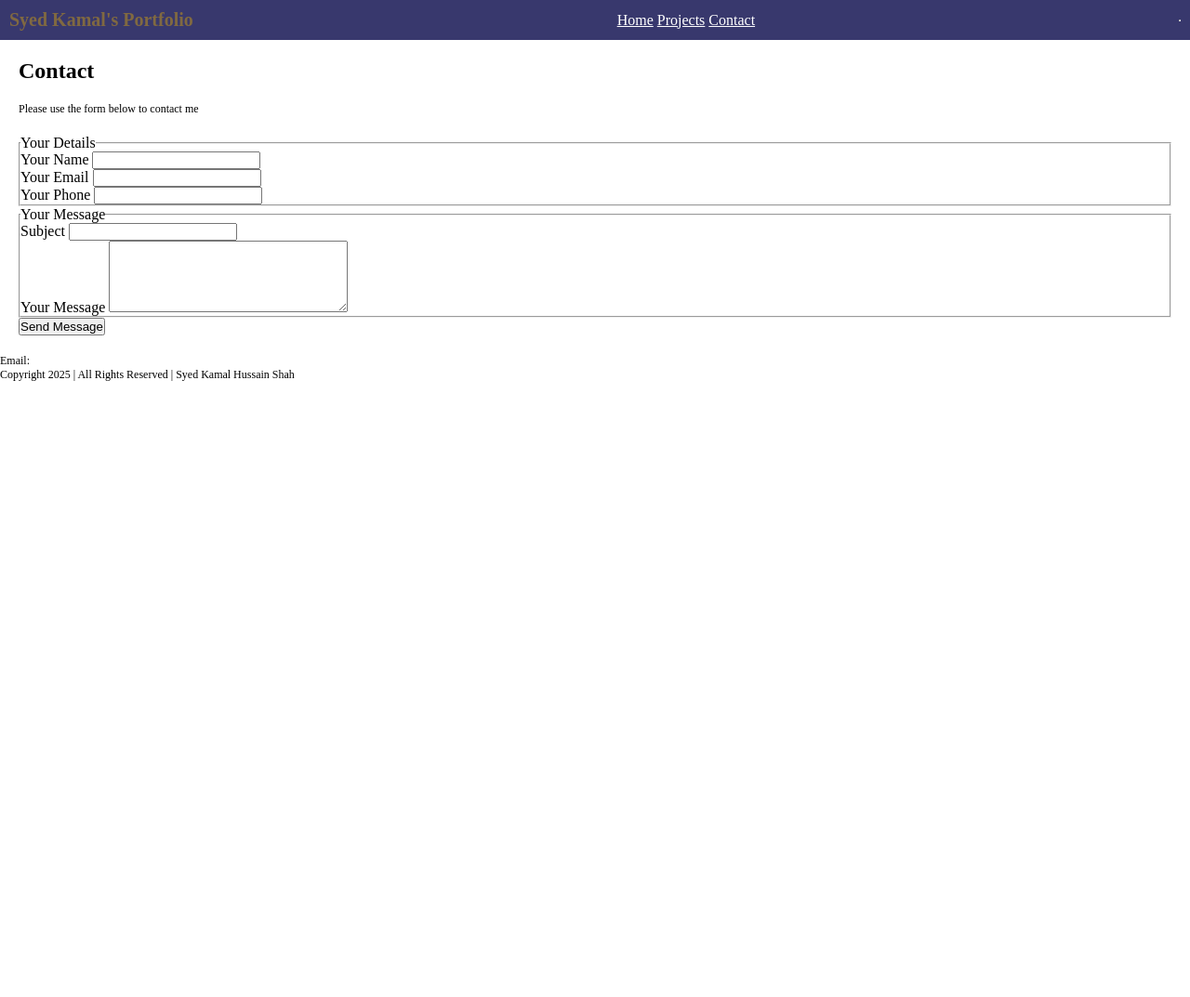
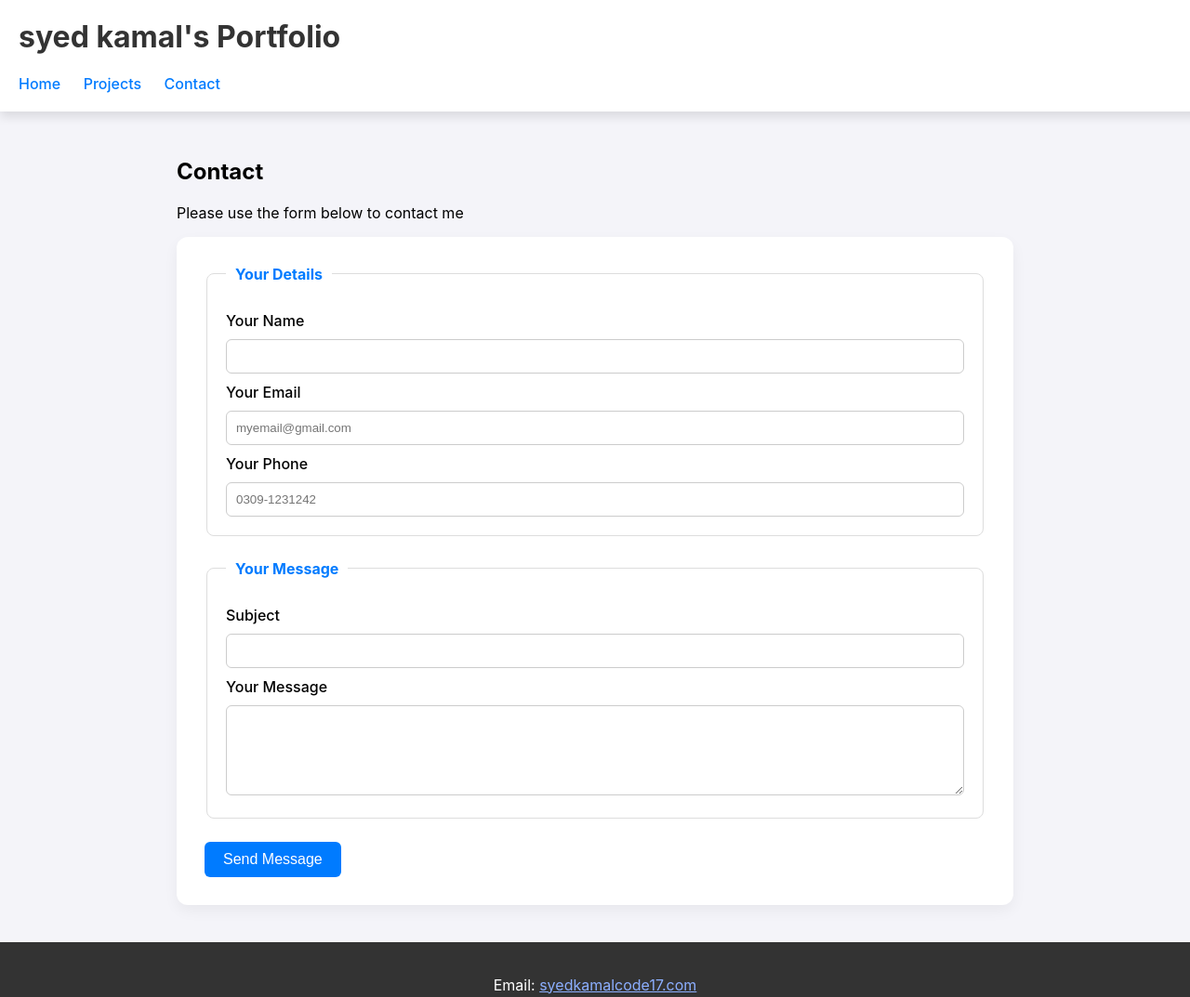
Before and after one commit to syedkamalcode17-webdev/WebDev-Batch-2-PITP, a plain HTML site: page week 1/portfolio/contact.html in a window 1280 px wide. Shown: the top 1073 px of the page at 93% size. Before the commit the page ends 800 px from the top, so only its background shows below. Drawn offline with Linux system fonts and the light colour scheme.

Commit message:
upload new things

```diff
--- a/week 1/portfolio/contact.html
+++ b/week 1/portfolio/contact.html
@@ -3,18 +3,17 @@
 <head>
     <meta charset="UTF-8">
     <meta name="viewport" content="width=device-width, initial-scale=1.0">
-    <title>Syed Kamal Web Developer</title>
+    <title>syed kamal Web Developer</title>
     <link rel="stylesheet" href="style.css">
 </head>
 <body>
     <header>
-        <h1>Syed Kamal's Portfolio</h1>
+        <h1>syed kamal's Portfolio</h1>
         <nav>
             <a href="./">Home</a>
             <a href="./projects.html">Projects</a>
             <a href="./contact.html">Contact</a>
         </nav>
-        <hr>
     </header>
     <main>
         <h2>Contact</h2>
@@ -23,13 +22,13 @@
             <fieldset>
                 <legend>Your Details</legend>
                 <label for="name">Your Name</label>
-                <input type="text" id="name">
+                <input type="text" id="name" required>
                 <br>
                 <label for="email">Your Email</label>
-                <input type="email" id="email">
+                <input type="email" id="email" required placeholder="myemail@gmail.com">
                 <br>
                 <label for="phone">Your Phone</label>
-                <input type="tel" id="phone">
+                <input type="tel" id="phone" placeholder="0309-1231242">
             </fieldset>
             <fieldset>
                 <legend>Your Message</legend>
@@ -37,15 +36,14 @@
                 <input type="text" id="subject">
                 <br>
                 <label for="message">Your Message</label>
-                <textarea id="message" rows="5" cols="30"></textarea>
+                <textarea id="message" rows="5" cols="30" required></textarea>
             </fieldset>
-            <button>Send Message</button>
+            <button type="submit">Send Message</button>
         </form>
     </main>
     <footer>
-        <p>Email: <a href="mailto: syedkamalcode17@.gmail.com">syedkamalcode17@.gmail.com</a></p>
-        <p>Copyright 2025 | All Rights Reserved | Syed Kamal Hussain Shah
-        </p>
+        <p>Email: <a href="mailto:syedkamalcode17.com">syedkamalcode17.com</a></p>
+        <p>Copyright 2025 | All Rights Reserved | Syed Kamal Hussain Shah</p>
     </footer>
 </body>
 </html>
--- a/week 1/portfolio/style.css
+++ b/week 1/portfolio/style.css
@@ -1,45 +1,139 @@
-* {
-    padding: 0;
+body {
+    box-sizing: border-box;
+    font-family: 'Inter', sans-serif;
     margin: 0;
-    box-sizing: border-box;
+    background-color: #f4f4f9;
+    text-align: justify;
 }
 
 header {
-    display: flex;
-    justify-content: space-between;
-    align-items: center;
-    background-color: rgb(56, 56, 109);
-    padding: 10px;
-    color: rgb(128, 105, 65);
+    position: fixed;
+    top: 0;
+    left: 0;
+    width: 100%;
+    background-color: #fff;
+    padding: 20px;
+    box-shadow: 0 6px 10px rgba(0, 0, 0, 0.1);
+    z-index: 1000;
+}
+
+main {
+    padding-top: 150px;
+    max-width: 900px;
+    margin: 0 auto;
+    padding-left: 20px;
+    padding-right: 20px;
+}
+
+h1 {
+    margin-top: 0;
+    color: #333;
+}
+
+nav a {
+    margin-right: 20px;
+    text-decoration: none;
+    color: #007bff;
+    font-weight: 500;
+    transition: color 0.2s;
+}
+
+nav a:hover {
+    color: #0056b3;
+}
+
+section {
+    padding: 20px 0;
 }
 
 img {
-    border-radius: 50px;
-    border: 2px solid rgb(58, 58, 143);
+    border-radius: 10px;
+    object-fit: cover;
+    border: 3px solid #007bff;
 }
 
-main {
-    display: flex;
-    flex-direction: column;
-    padding: 20px;
-    gap: 20px;
+table {
+    border-collapse: collapse;
+    width: 100%;
+    margin-top: 15px;
 }
 
-p {
-    font-size: 12px;
-    text-align: justify;
+th, td {
+    border: 1px solid #ddd;
+    padding: 10px;
+    text-align: left;
 }
 
-section {
-    display: flex;
-    flex-direction: column;
-    gap: 10px;
+form {
+    background-color: white;
+    padding: 30px;
+    border-radius: 12px;
+    box-shadow: 0 6px 15px rgba(0, 0, 0, 0.05);
 }
 
-h1 {
-    font-size: 20px;
+fieldset {
+    border: 1px solid #ddd;
+    padding: 20px;
+    margin-bottom: 25px;
+    border-radius: 8px;
 }
 
-a {
+legend {
+    font-weight: bold;
+    color: #007bff;
+    padding: 0 10px;
+}
+
+label {
+    display: block;
+    margin-bottom: 5px;
+    margin-top: 10px;
+    font-weight: 500;
+}
+
+input[type="text"], input[type="email"], input[type="tel"], input[type="text"], textarea {
+    width: 100%;
+    padding: 10px;
+    margin-top: 5px;
+    box-sizing: border-box;
+    border: 1px solid #ccc;
+    border-radius: 6px;
+    transition: border-color 0.2s, box-shadow 0.2s;
+}
+
+input:focus, textarea:focus {
+    border-color: #007bff;
+    box-shadow: 0 0 0 3px rgba(0, 123, 255, 0.25);
+    outline: none;
+}
+
+textarea {
+    resize: vertical;
+}
+
+button {
+    background-color: #007bff;
     color: white;
+    padding: 10px 20px;
+    border: none;
+    border-radius: 6px;
+    cursor: pointer;
+    font-size: 16px;
+    transition: background-color 0.3s;
 }
+
+button:hover {
+    background-color: #0056b3;
+}
+
+footer {
+    text-align: center;
+    padding: 20px;
+    background-color: #333;
+    color: white;
+    margin-top: 40px;
+}
+
+footer a {
+    color: #8cafff;
+}
```
Also changed, not shown: week 1/portfolio/index.html (+2 -0 lines), week 1/portfolio/projects.html (+1 -1 lines), week 1/portfolio/thank-you.html (added, +27 -0 lines), week 1/icon.png (added).
